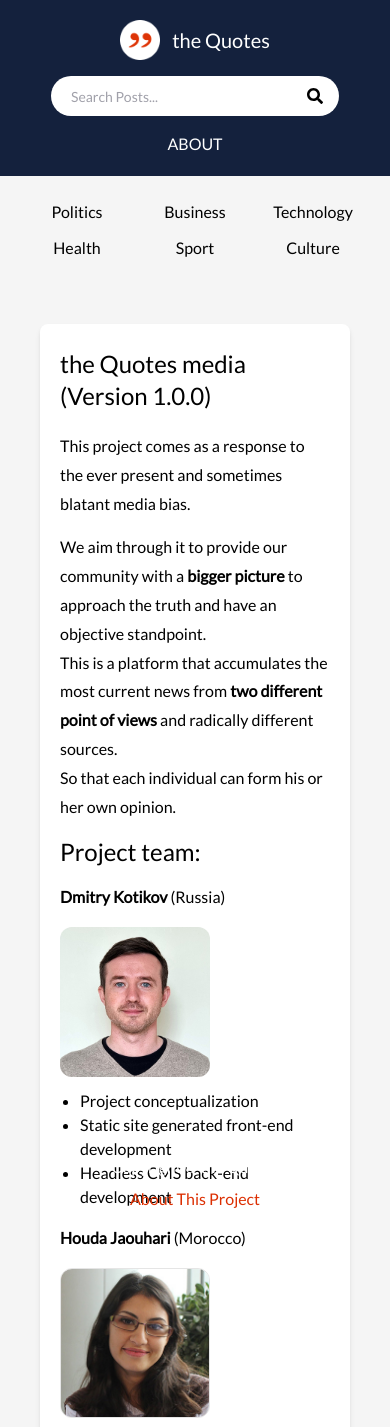
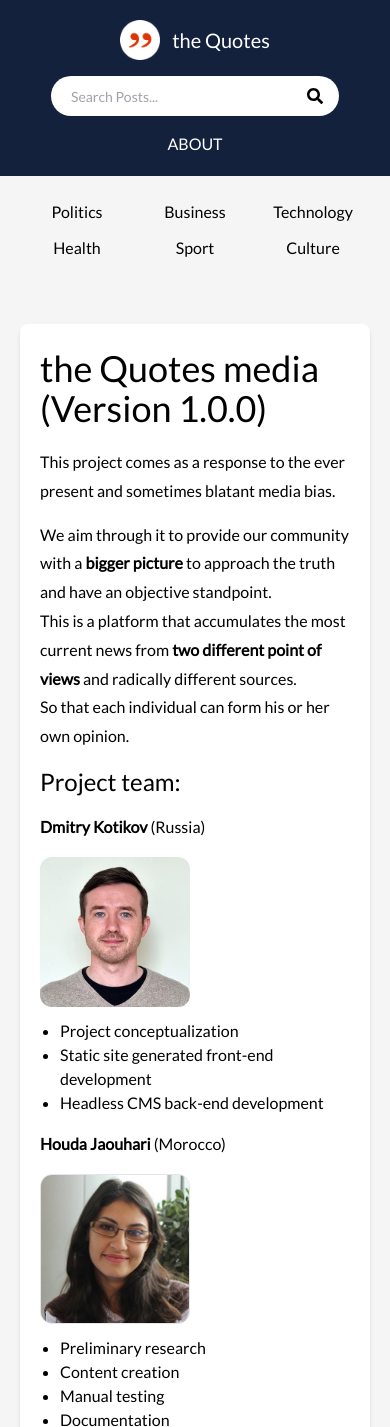
Before and after one commit to mielenyvin/thequotes_dark, a Next.js app: page /about in a window 390 px wide. Shown: the top 1427 px of the page. Built offline with nearby package versions, Linux system fonts and the light colour scheme.

Commit message:
design updates

```diff
--- a/components/Layout.js
+++ b/components/Layout.js
@@ -35,9 +35,17 @@ export default function Layout({title, keywords, desciprtion, children, categori
 
 {/* {(router.pathname === '/' || router.pathname === '/about' || router.pathname === '/news/category' || router.pathname === '/news/search') && <Showcase />} */}
 
-{(router.pathname === '/about' || router.pathname === '/news/category' || router.pathname === '/news/search' ) && <div className='sm:mx-6 h-screen'>
+{/* <div className='flex-row flex gap-5 container'>
+<div className='hidden sm:block text-white'>sm</div>
+<div className='hidden md:block text-white'>md</div>
+<div className='hidden lg:block text-white'>lg</div>
+<div className='hidden xl:block text-white'>xl</div>
+<div className='hidden 2xl:block text-white '>2xl</div>
+</div> */}
+
+{(router.pathname === '/about' || router.pathname === '/news/category' || router.pathname === '/news/search' ) && <div className='sm:mx-6 sm:h-screen'>
 <div className='bg-qlitegray sm:rounded-2xl container mx-auto flex flex-wrap p-5 flex-col '>
-<main className='mb-auto container mx-auto px-5'><div className='mt-5'></div>
+<main className='mb-auto container mx-auto sm:px-5'><div className='mt-5'></div>
 <div className=''>{children}</div>
 <div className='mt-5'></div>
 </main>
@@ -45,15 +53,15 @@ export default function Layout({title, keywords, desciprtion, children, categori
 </div>}
 
 {(router.pathname === '/' || (router.pathname != '/about' && router.pathname != '/news/category' && router.pathname != '/news/search')  ) &&
-<div className='sm:mx-6'>
+<div className=' sm:mx-6'>
 <div className='bg-qlitegray sm:rounded-2xl container mx-auto flex flex-wrap p-5 flex-col '>
-<main className='mb-auto container mx-auto px-5'>
+<main className='mb-auto container mx-auto sm:px-5'>
 <div className='mt-5'></div><div className=''>{children}</div>
 <div className='mt-5'></div></main></div></div>}
 
 
 <div className='py-5'>
-<Footer />
+{(router.pathname != '/about' ) && <Footer /> }
 </div>
 </div>
     )
--- a/pages/about.js
+++ b/pages/about.js
@@ -7,7 +7,7 @@ export default function AboutPage() {
    {/* <h1 className=' text-4xl pb-5 font-bold'>About the Quotes</h1> */}
 
 <div className='bg-white shadow-md p-5 rounded-lg py-6 '>
-    <h3 className='text-2xl mb-5'>
+    <h3 className='text-4xl mb-5'>
         the Quotes media (Version 1.0.0)
     </h3>
     <p>
```
